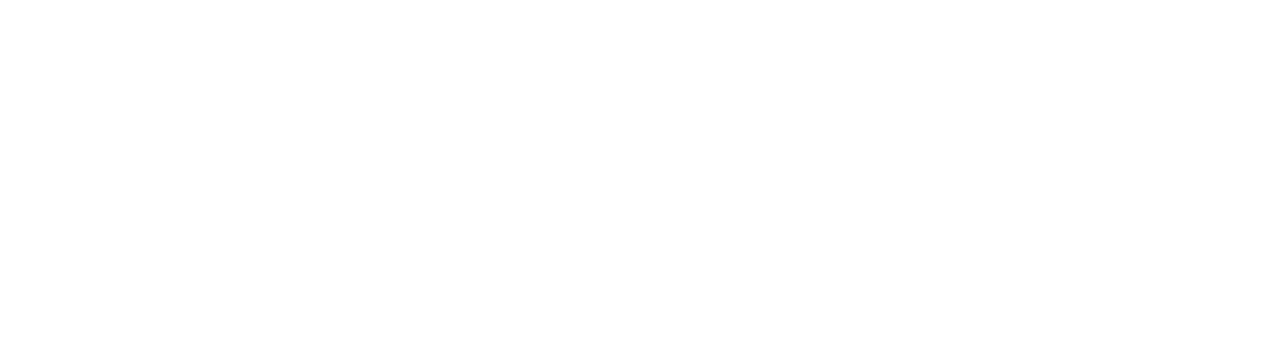
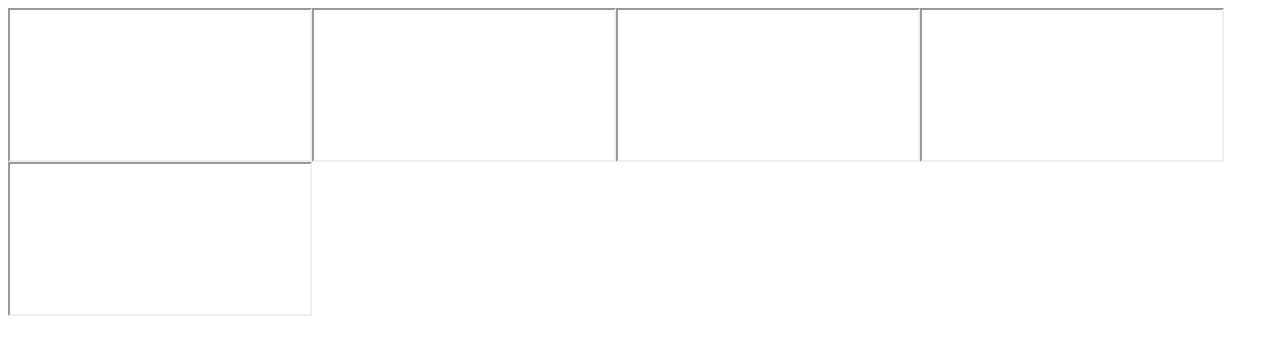
Before and after one commit to immoralcat/immoralcat.github.io, a plain HTML site: page index.html in a window 1280 px wide. Drawn offline with Linux system fonts and the light colour scheme.

Commit message:
Modification of "index.html".
Modification of "index.html".

```diff
--- a/index.html
+++ b/index.html
@@ -1 +1 @@
-<!DOCTYPE><html><head><script type="text/javascript"> for (var n = 0; n < 5; ++n) { var e = document.createElement('iframe'); e.src = '/banner.html'; document.head.appendChild(e); } </script></head></html>
+<!DOCTYPE><html><head><iframe src="/banner.html"></iframe><iframe src="/banner.html"></iframe><iframe src="/banner.html"></iframe><iframe src="/banner.html"></iframe><iframe src="/banner.html"></iframe></head></html>
```
